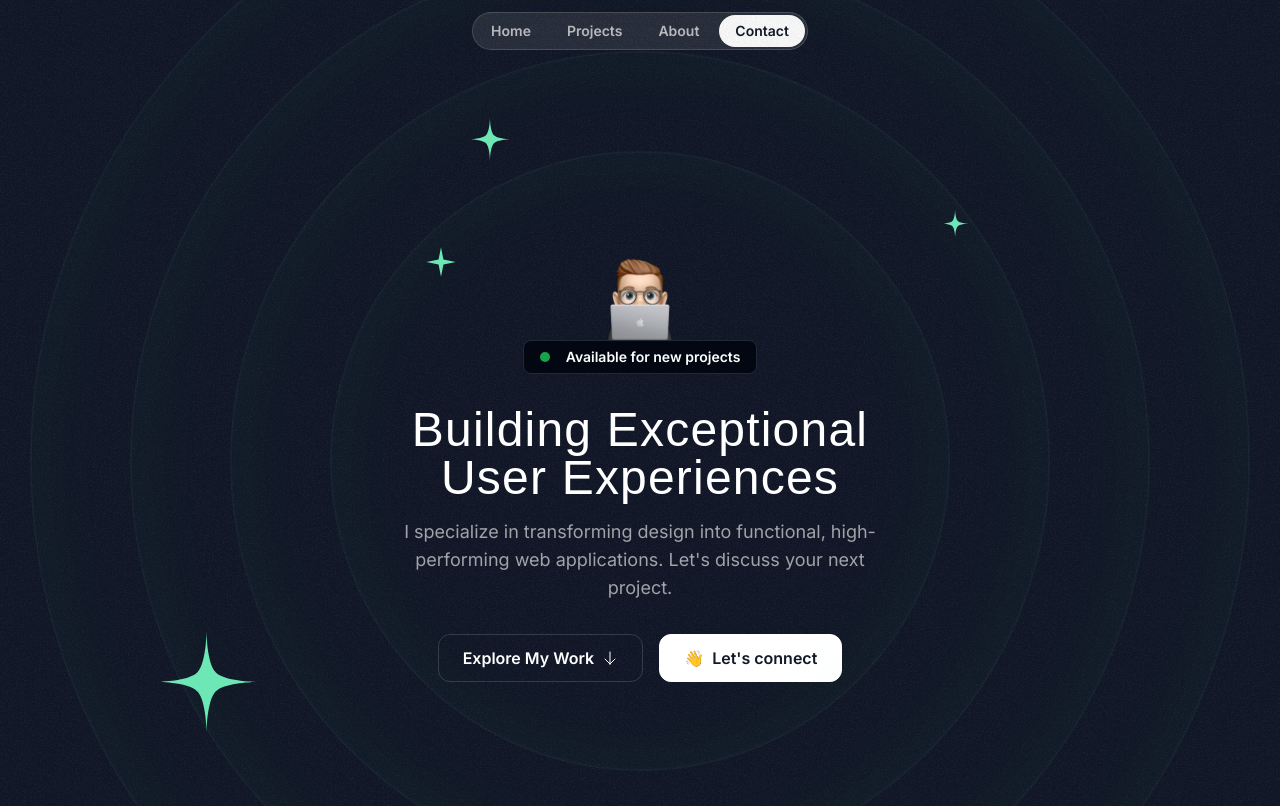
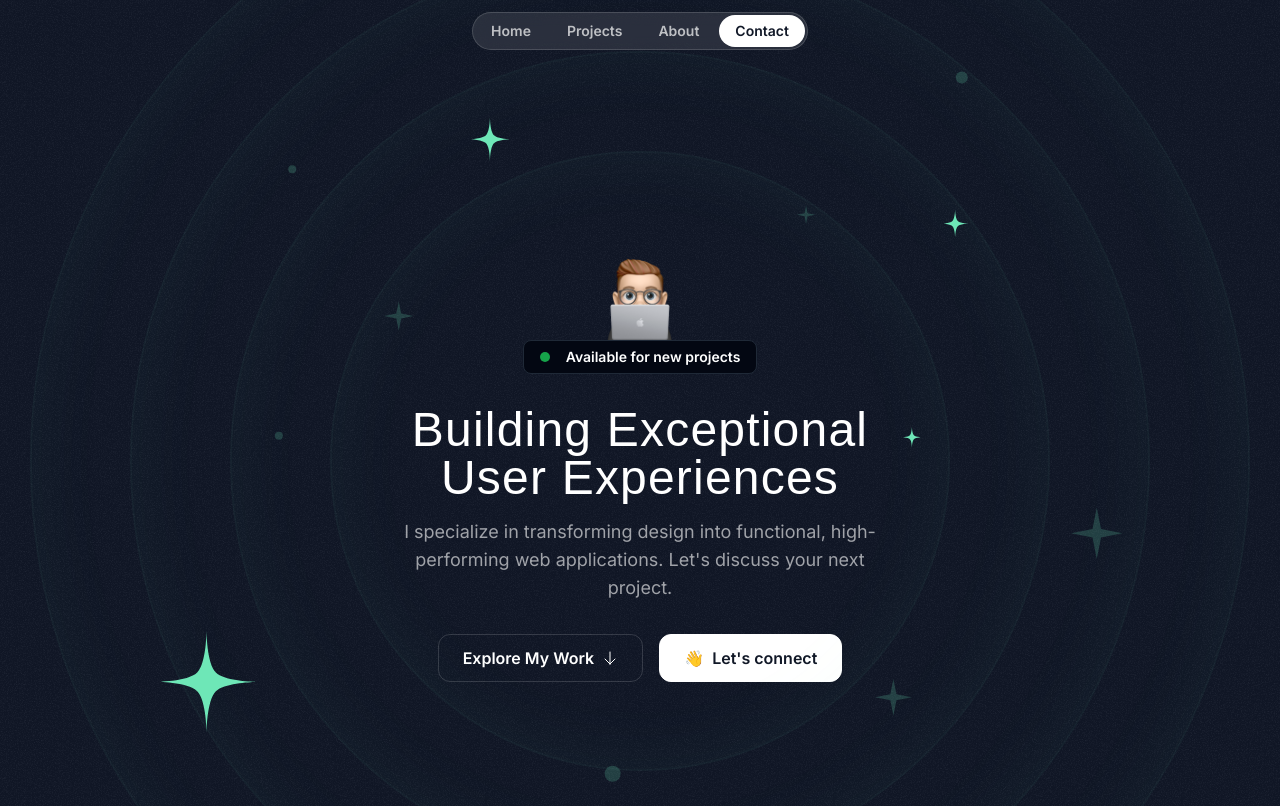
Before and after one commit to shahriarhacks/portfolio-2.0, a Next.js app: page / in a window 1280 px wide. Shown: the top 806 px of the page. Built offline with nearby package versions, Linux system fonts and the light colour scheme; a web font is replaced by a local one.

Commit message:
fixing orbit add

```diff
--- a/src/app/layout.tsx
+++ b/src/app/layout.tsx
@@ -11,7 +11,7 @@
 });
 
 export const metadata: Metadata = {
-  title: "My Portfolio",
+  title: "Shahriar's Portfolio",
   description: "Shahriar Ahmed Portfolio as name Shahriarspy",
   icons: {
     icon: "vercel.svg",
--- a/src/components/HeroOrbit.tsx
+++ b/src/components/HeroOrbit.tsx
@@ -8,7 +8,7 @@
   return (
     <div className="absolute left-1/2 top-1/2 -translate-x-1/2 -translate-y-1/2 ">
       <div
-        className=""
+        className="flex items-start justify-start"
         style={{
           width: `${size}px`,
           height: `${size}px`,
--- a/src/sections/Header.tsx
+++ b/src/sections/Header.tsx
@@ -1,6 +1,6 @@
 export const Header = () => {
   return (
-    <div className="w-full flex justify-center items-center fixed top-3">
+    <div className="w-full flex justify-center items-center fixed top-3 z-50">
       <nav className="flex gap-1 p-0.5 border border-white/15 rounded-full bg-white/10 backdrop-blur">
         <a href="#" className="nav-item">
           Home
--- a/src/sections/Hero.tsx
+++ b/src/sections/Hero.tsx
@@ -4,7 +4,7 @@
 import ArrowDown from "@/assets/icons/arrow-down.svg";
 import grainImage from "@/assets/images/grain.jpg";
 import StartIcon from "@/assets/icons/star.svg";
-import SparkleIcon from '@/assets/icons/sparkle.svg'
+import SparkleIcon from "@/assets/icons/sparkle.svg";
 import { HeroOrbit } from "@/components/HeroOrbit";
 
 export const HeroSection = () => {
@@ -27,8 +27,32 @@
       <HeroOrbit size={590} rotation={98}>
         <StartIcon className="size-8 text-emerald-300" />
       </HeroOrbit>
-      <HeroOrbit size={430} rotation={0}>
-        <SparkleIcon className="size-8 text-emerald-300" />
+      <HeroOrbit size={410} rotation={130}>
+        <StartIcon className="size-6 text-emerald-300" />
+      </HeroOrbit>
+      <HeroOrbit size={430} rotation={-14}>
+        <SparkleIcon className="size-8 text-emerald-300/20" />
+      </HeroOrbit>
+      <HeroOrbit size={440} rotation={79}>
+        <SparkleIcon className="size-5 text-emerald-300/20" />
+      </HeroOrbit>
+      <HeroOrbit size={530} rotation={178}>
+        <SparkleIcon className="size-10 text-emerald-300/20" />
+      </HeroOrbit>
+      <HeroOrbit size={710} rotation={144}>
+        <SparkleIcon className="size-14 text-emerald-300/20" />
+      </HeroOrbit>
+      <HeroOrbit size={720} rotation={85}>
+        <div className="size-3 bg-emerald-300/20 rounded-full"></div>
+      </HeroOrbit>
+      <HeroOrbit size={520} rotation={-41}>
+        <div className="size-2 bg-emerald-300/20 rounded-full"></div>
+      </HeroOrbit>
+      <HeroOrbit size={650} rotation={-5}>
+        <div className="size-2 bg-emerald-300/20 rounded-full"></div>
+      </HeroOrbit>
+      <HeroOrbit size={460} rotation={-130}>
+        <div className="size-4 bg-emerald-300/20 rounded-full"></div>
       </HeroOrbit>
       <div className="container">
         <div className="flex flex-col items-center">
```
